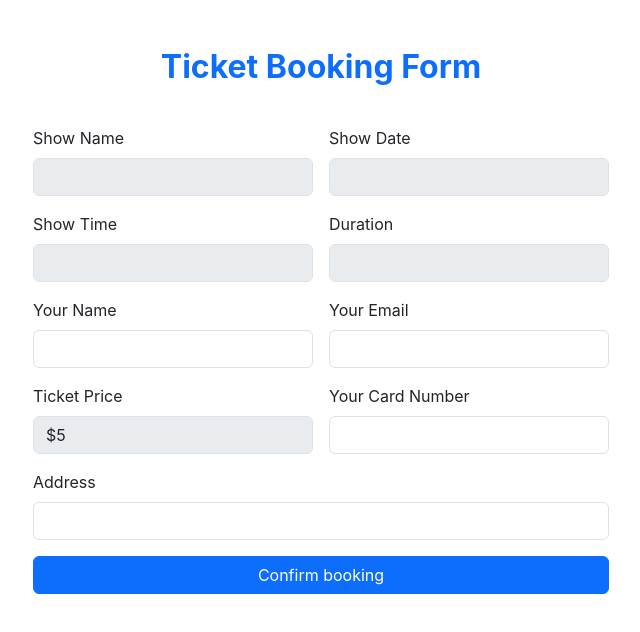
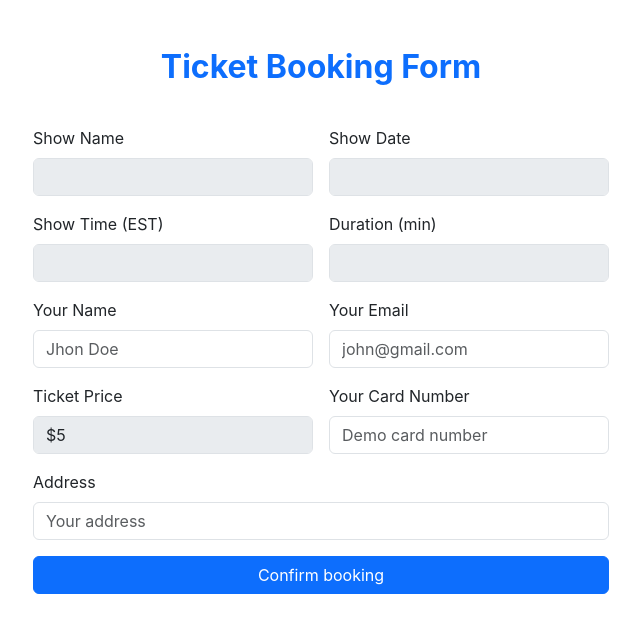
Before and after one commit to rabiul155/quadb-tech-task, a React (Create React App) app: page /ticket/1 in a window 1280 px wide. Shown: the top 632 px of the page, without its empty margins (319-959 px from the left). Built offline with nearby package versions, Linux system fonts and the light colour scheme.

Commit message:
update ticket

```diff
--- a/src/Pages/Ticket/Ticket.js
+++ b/src/Pages/Ticket/Ticket.js
@@ -42,20 +42,20 @@ const Ticket = () => {
                     <input disabled defaultValue={show?.schedule?.days[0]} type="email" className="form-control" id="inputEmail4" />
                 </div>
                 <div className="col-md-6">
-                    <label className="form-label">Show Time</label>
+                    <label className="form-label">Show Time (EST)</label>
                     <input disabled defaultValue={show?.schedule?.time} type="text" className="form-control" />
                 </div>
                 <div className="col-md-6">
-                    <label className="form-label">Duration</label>
+                    <label className="form-label">Duration (min)</label>
                     <input disabled defaultValue={runtime} type="email" className="form-control" id="inputEmail4" />
                 </div>
                 <div className="col-md-6">
                     <label for="inputPassword4" className="form-label">Your Name</label>
-                    <input required type="text" className="form-control" />
+                    <input placeholder='Jhon Doe' required type="text" className="form-control" />
                 </div>
                 <div className="col-md-6">
                     <label for="inputEmail4" className="form-label"> Your Email</label>
-                    <input required type="email" className="form-control" id="inputEmail4" />
+                    <input placeholder='john@gmail.com' required type="email" className="form-control" id="inputEmail4" />
                 </div>
                 <div className="col-md-6">
                     <label className="form-label">Ticket Price</label>
@@ -63,12 +63,12 @@ const Ticket = () => {
                 </div>
                 <div className="col-md-6">
                     <label className="form-label">Your Card Number</label>
-                    <input required type="text" className="form-control" />
+                    <input placeholder='Demo card number' required type="text" className="form-control" />
                 </div>
 
                 <div className="col-12">
                     <label for="inputAddress" className="form-label">Address</label>
-                    <input type="text" className="form-control" id="inputAddress" placeholder="" />
+                    <input placeholder='Your address' type="text" className="form-control" id="inputAddress" />
                 </div>
 
                 <div className="col-12">
```
